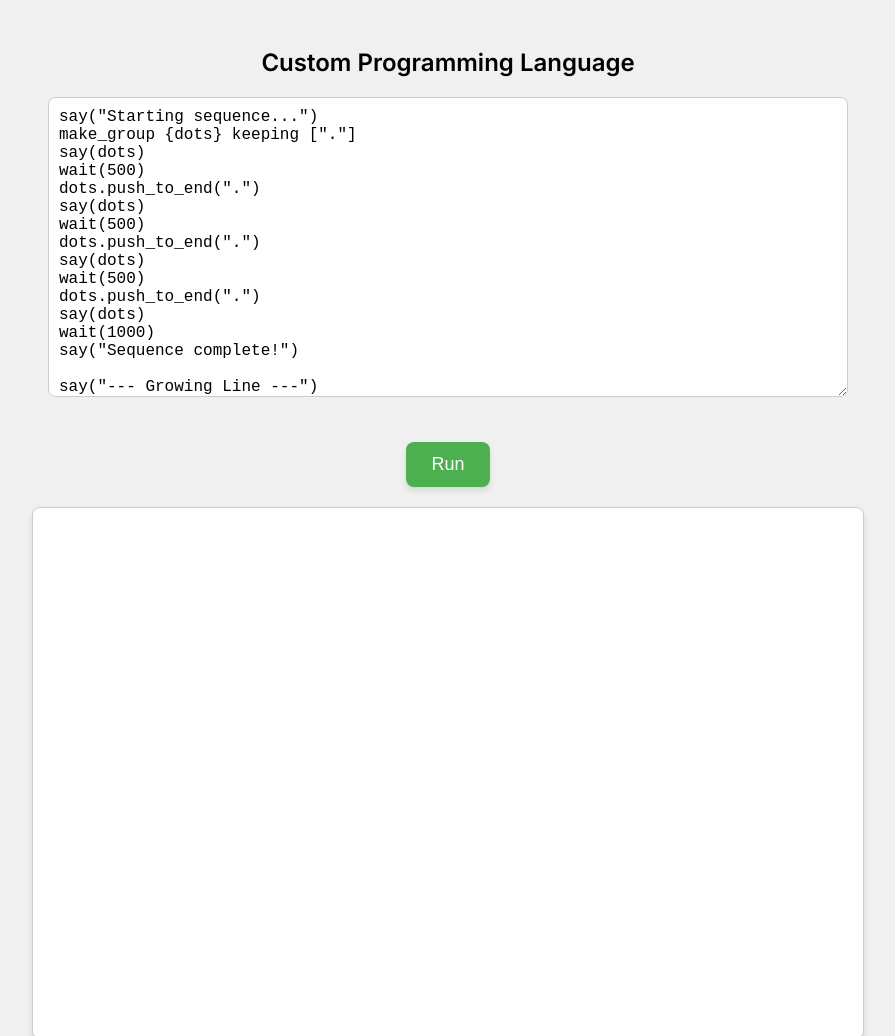
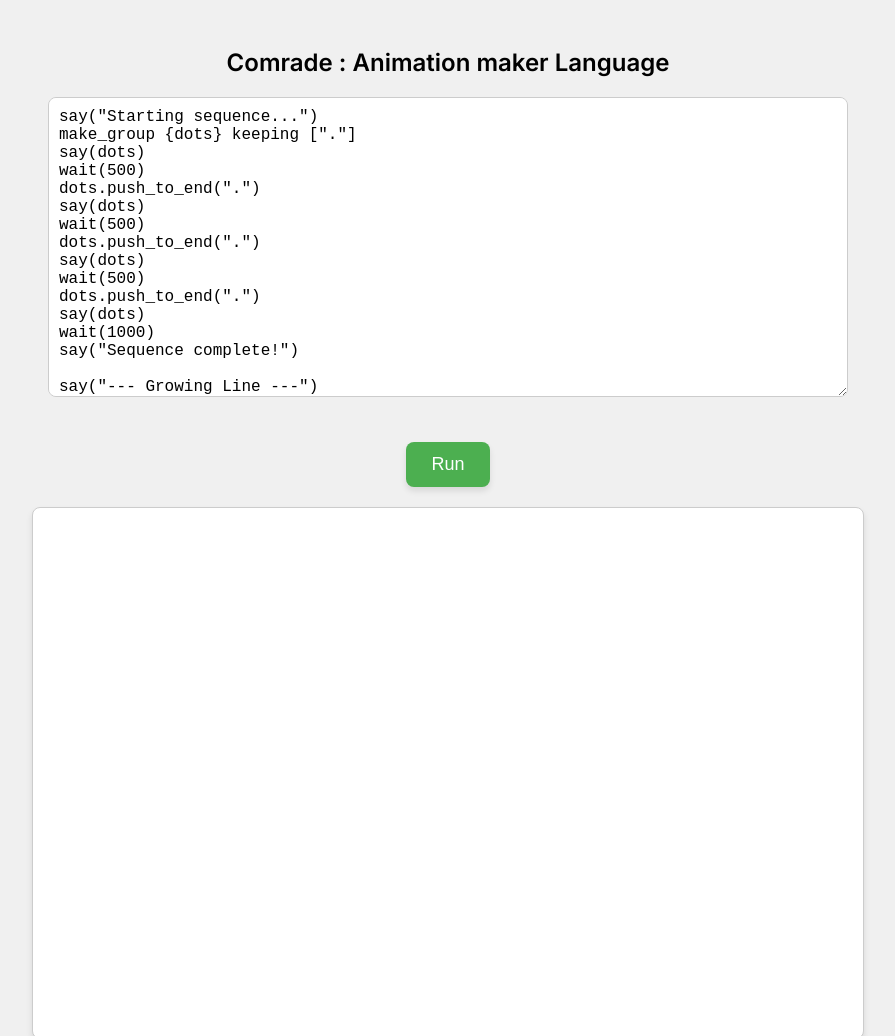
Before and after one commit to Madhusudan-droid/Comrade, a plain HTML site: page index.html in a window 1280 px wide. Shown: the top 1036 px of the page, without its empty margins (192-1087 px from the left). Drawn offline with Linux system fonts and the light colour scheme.

Commit message:
Update index.html

```diff
--- a/index.html
+++ b/index.html
@@ -2,7 +2,7 @@
 <html>
 <head>
     <meta charset="UTF-8" />
-    <title>Custom Language with Delay</title>
+    <title>Comrade: Animation maker Language</title>
     <style>
         body {
             font-family: 'Inter', monospace; /* Using Inter font */
@@ -73,7 +73,7 @@
 </head>
 <body>
 
-    <h2>Custom Programming Language</h2>
+    <h2>Comrade : Animation maker Language</h2>
     <textarea id="codeInput" placeholder="Type your code here...">
 say("Starting sequence...")
 make_group {dots} keeping ["."]
```
